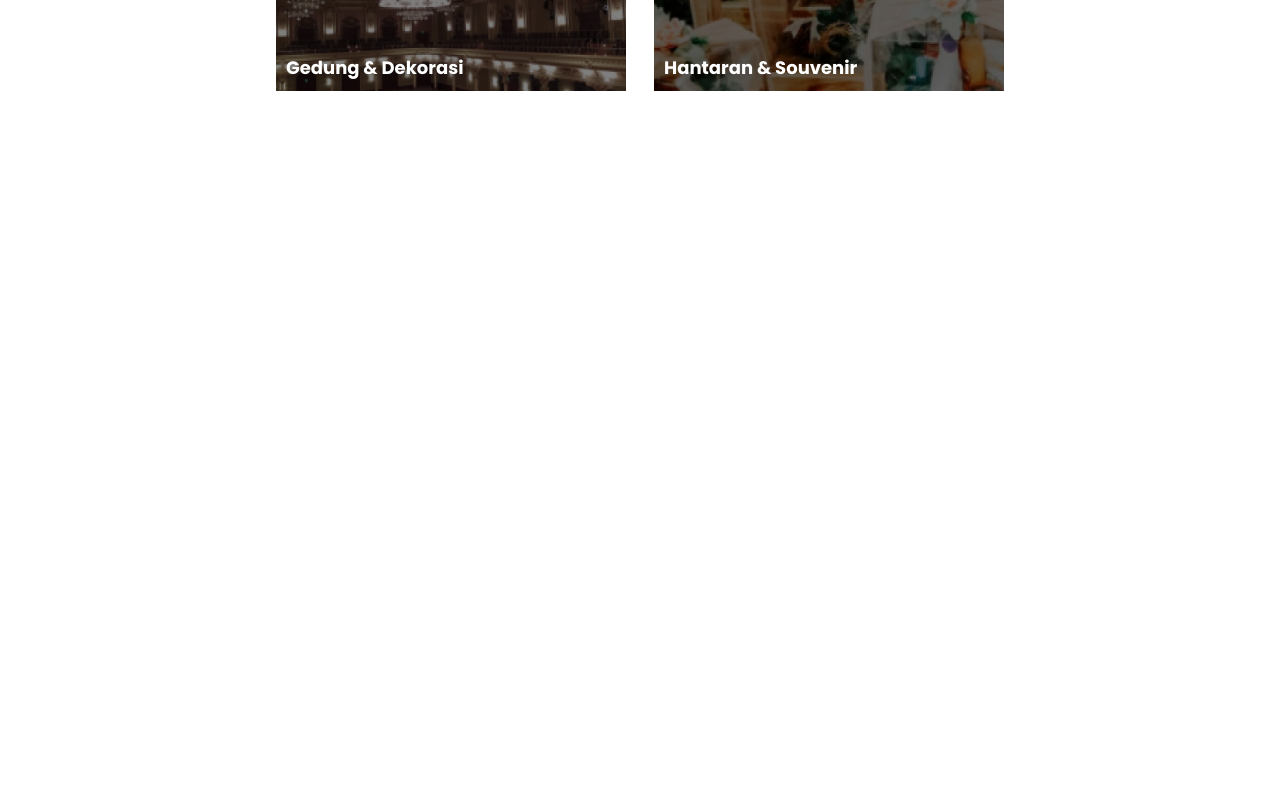
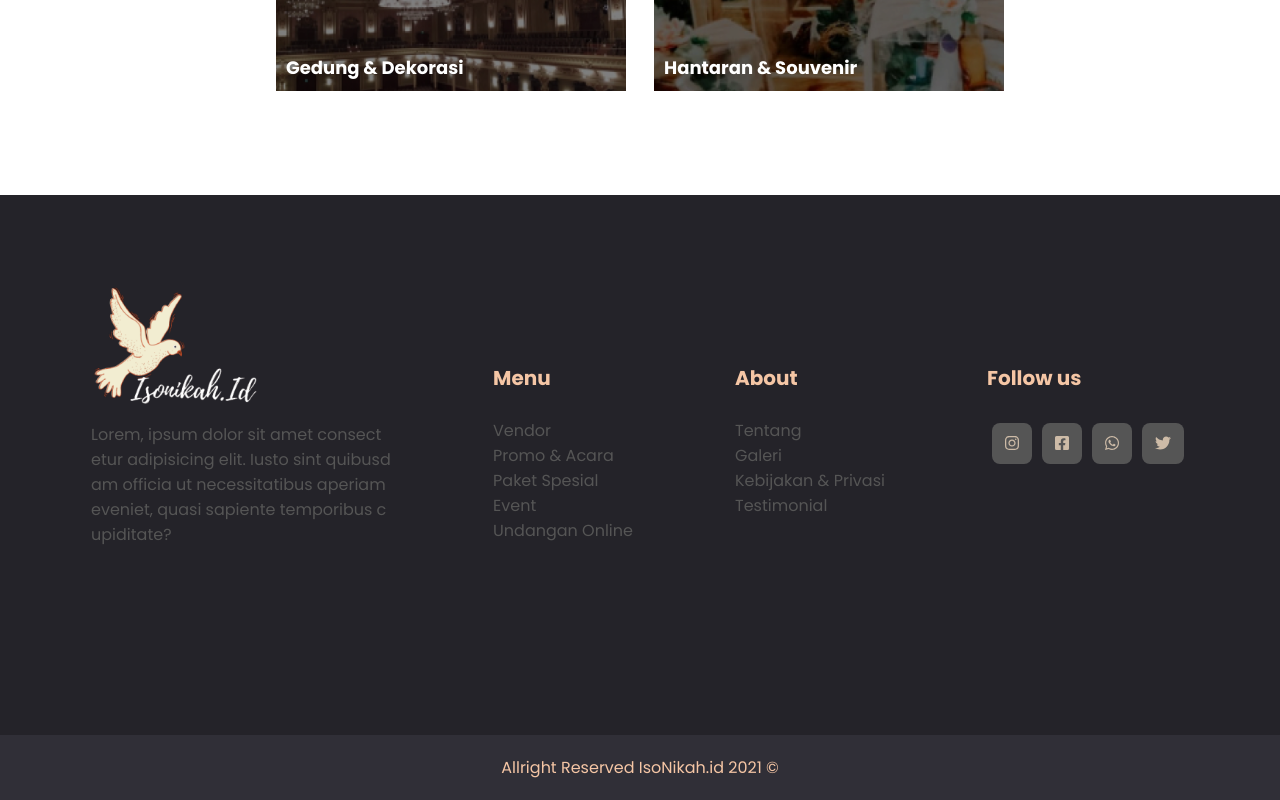
Before and after one commit to Degovan/vue-isonikah, a Vue app: page /kategory in a window 1280 px wide. Shown: the part 874-1674 px from the top of the page. Before the commit the page ends 989 px from the top, so only its background shows below. Built offline with nearby package versions, Linux system fonts and the light colour scheme.

Commit message:
add: footer kategory

```diff
--- a/src/components/Footer.vue
+++ b/src/components/Footer.vue
@@ -18,7 +18,7 @@
                 <br />
                 <router-link to="">Vendor</router-link>
                 <router-link to="">Promo & Acara</router-link>
-                <router-link to="">Paket</router-link>
+                <router-link to="">Paket Spesial</router-link>
                 <router-link to="">Event</router-link>
                 <router-link to="">Undangan Online</router-link>
               </div>
--- a/src/views/Home.vue
+++ b/src/views/Home.vue
@@ -58,7 +58,7 @@
       <div class="container">
         <div class="option-menu-box">
           <h1>Vendor Terbaru</h1>
-          <router-link to="" class="showall">Lihat Semua</router-link>
+          <router-link to="/vendor" class="showall">Lihat Semua</router-link>
         </div>
         <div class="wrapper-card">
           <carousel
--- a/src/views/Kategory.vue
+++ b/src/views/Kategory.vue
@@ -61,14 +61,17 @@
         </div>
       </div>
     </div>
+    <Footer />
   </div>
 </template>
 
 <script>
 import Header from "../components/Header.vue";
+import Footer from "../components/Footer.vue";
 export default {
   components: {
     Header,
+    Footer
   },
 };
 </script>
```
